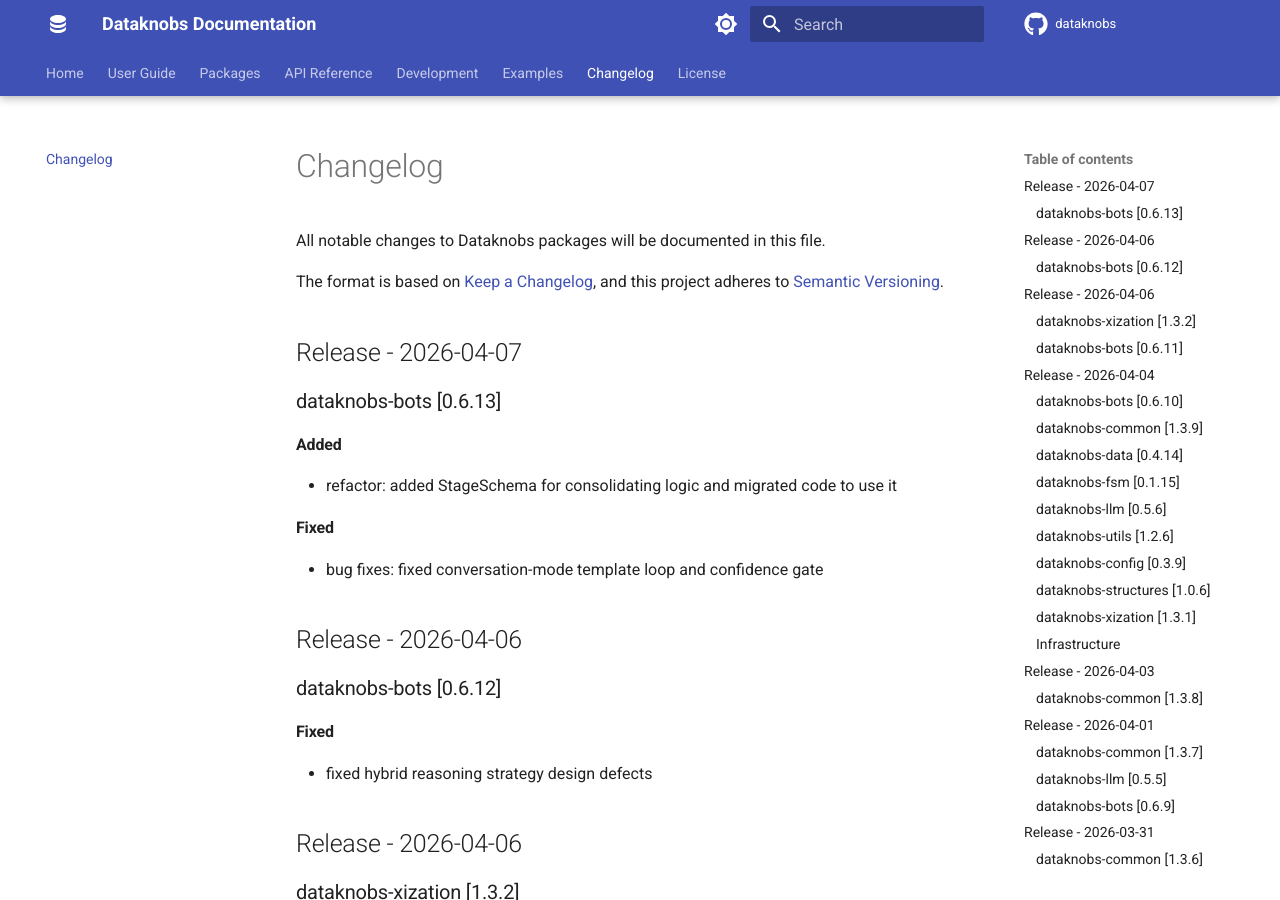
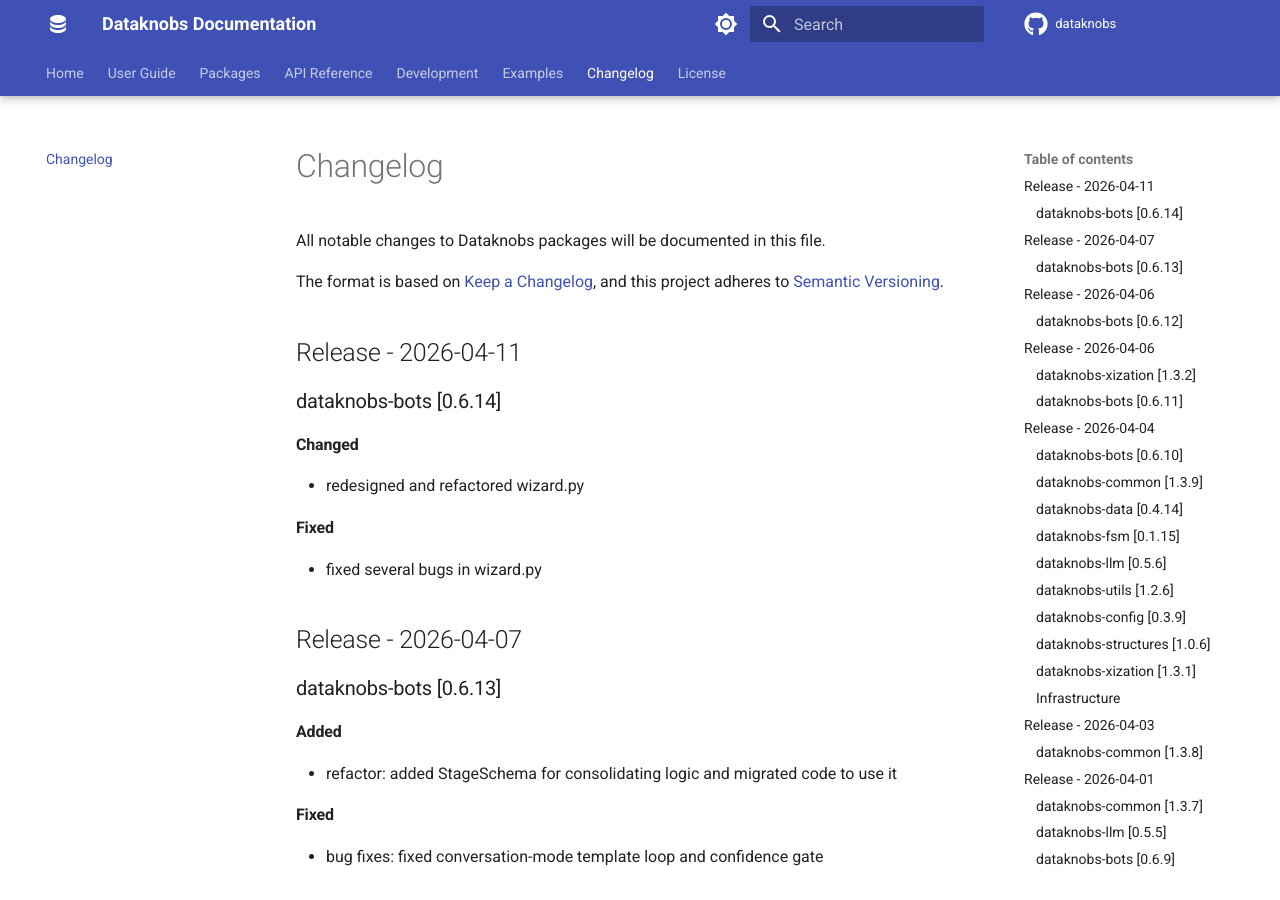
Before and after one commit to KBS-Labs/dataknobs, an MkDocs documentation site: the page built from docs/changelog.md, in a window 1280 px wide and 900 px high. Built offline with MkDocs 1.6.1 and Material for MkDocs 9.7.7, drawn with Linux system fonts in a browser that asks for light colours; comment, search, counter and statistics services are not loaded.

Commit message:
bumped versions, updated release notes

```diff
--- a/docs/changelog.md
+++ b/docs/changelog.md
@@ -4,6 +4,17 @@
 
 The format is based on [Keep a Changelog](https://keepachangelog.com/en/1.0.0/),
 and this project adheres to [Semantic Versioning](https://semver.org/spec/v2.0.0.html).
+
+## Release - 2026-04-11
+
+### dataknobs-bots [0.6.14]
+
+#### Changed
+- redesigned and refactored wizard.py
+
+#### Fixed
+- fixed several bugs in wizard.py
+
 
 ## Release - 2026-04-07
 
--- a/docs/installation.md
+++ b/docs/installation.md
@@ -308,7 +308,7 @@
 dataknobs-data>=0.4.14
 dataknobs-fsm>=0.1.15
 dataknobs-llm>=0.5.6
-dataknobs-bots>=0.6.13
+dataknobs-bots>=0.6.14
 dataknobs-structures>=1.0.6
 dataknobs-utils>=1.2.6
 dataknobs-xization>=1.3.2
```
Also changed, not shown: docs/index.md (+1 -1 lines), 4 other files.
